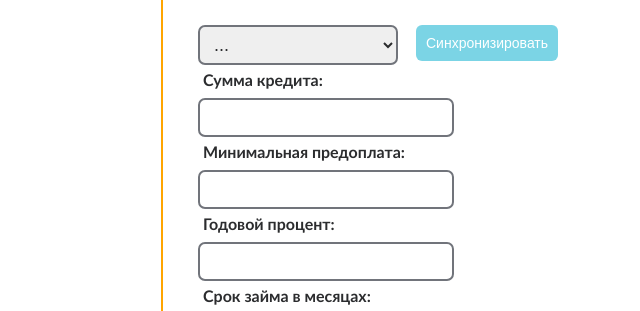
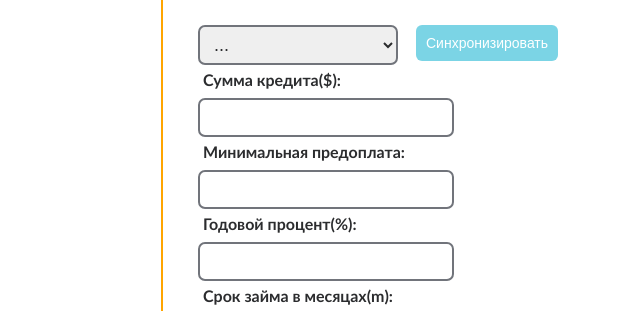
Before and after one commit to glebbb/mortgageCalculator, a plain HTML site: page calculator/calc/calculator.html in a window 1280 px wide. Shown: the part 268-579 px from the top of the page, 139-779 px from the left. Drawn offline with Linux system fonts and the light colour scheme.

Commit message:
Update calculator.html

```diff
--- a/calculator/calc/calculator.html
+++ b/calculator/calc/calculator.html
@@ -27,13 +27,13 @@
                 </select>
 
                 <div class="form_inputs">
-                    <p>Сумма кредита:</p>
+                    <p>Сумма кредита($):</p>
                     <input type="number" class="amount" value="">
                     <p>Минимальная предоплата:</p>
                     <input type="number" class="min_pred" value="">
-                    <p>Годовой процент:</p>
+                    <p>Годовой процент(%):</p>
                     <input type="number" class="percent" value="">
-                    <p>Срок займа в месяцах:</p>
+                    <p>Срок займа в месяцах(m):</p>
                     <input type="number" class="months" value="">
                 </div>
 
```
